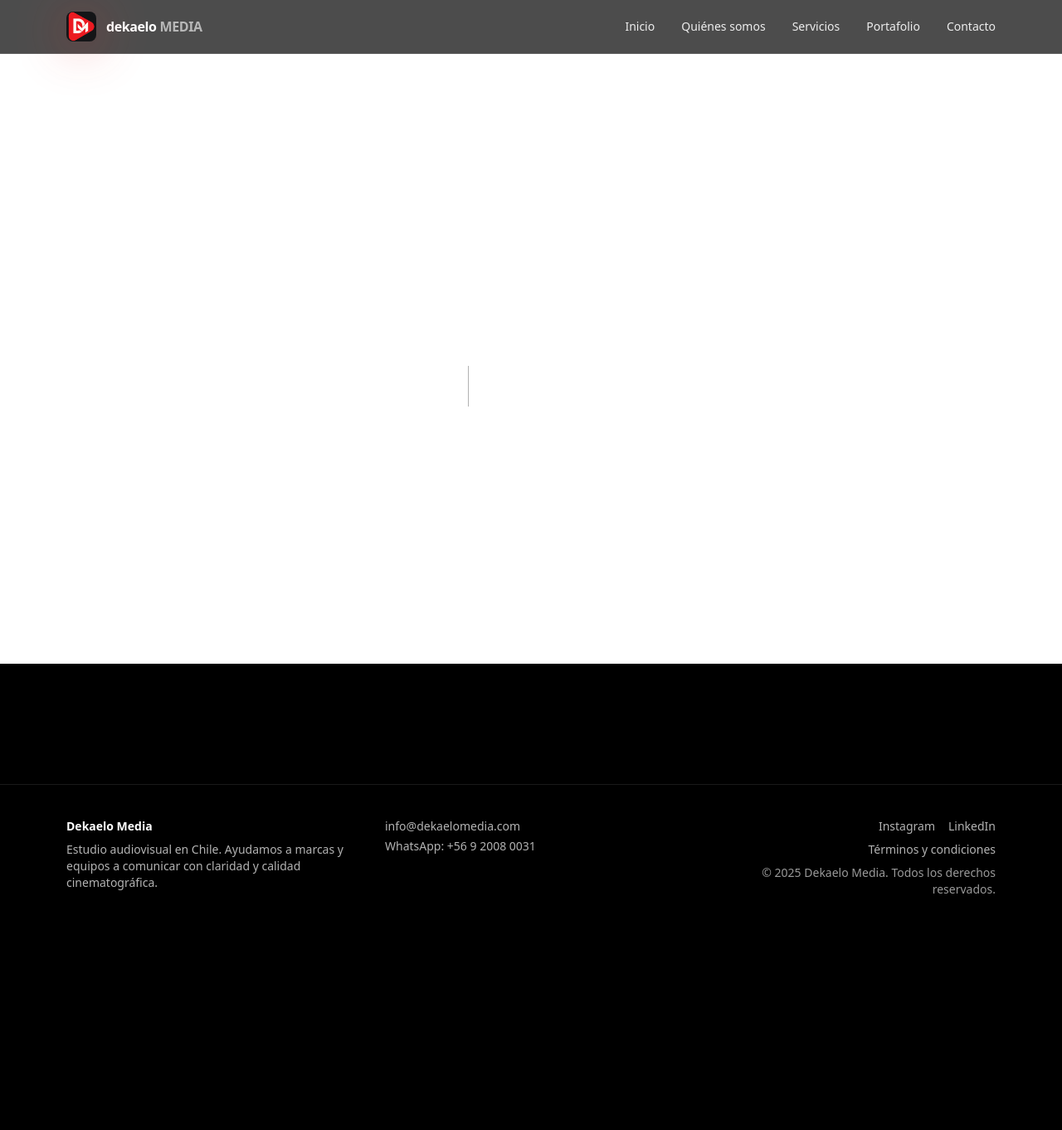
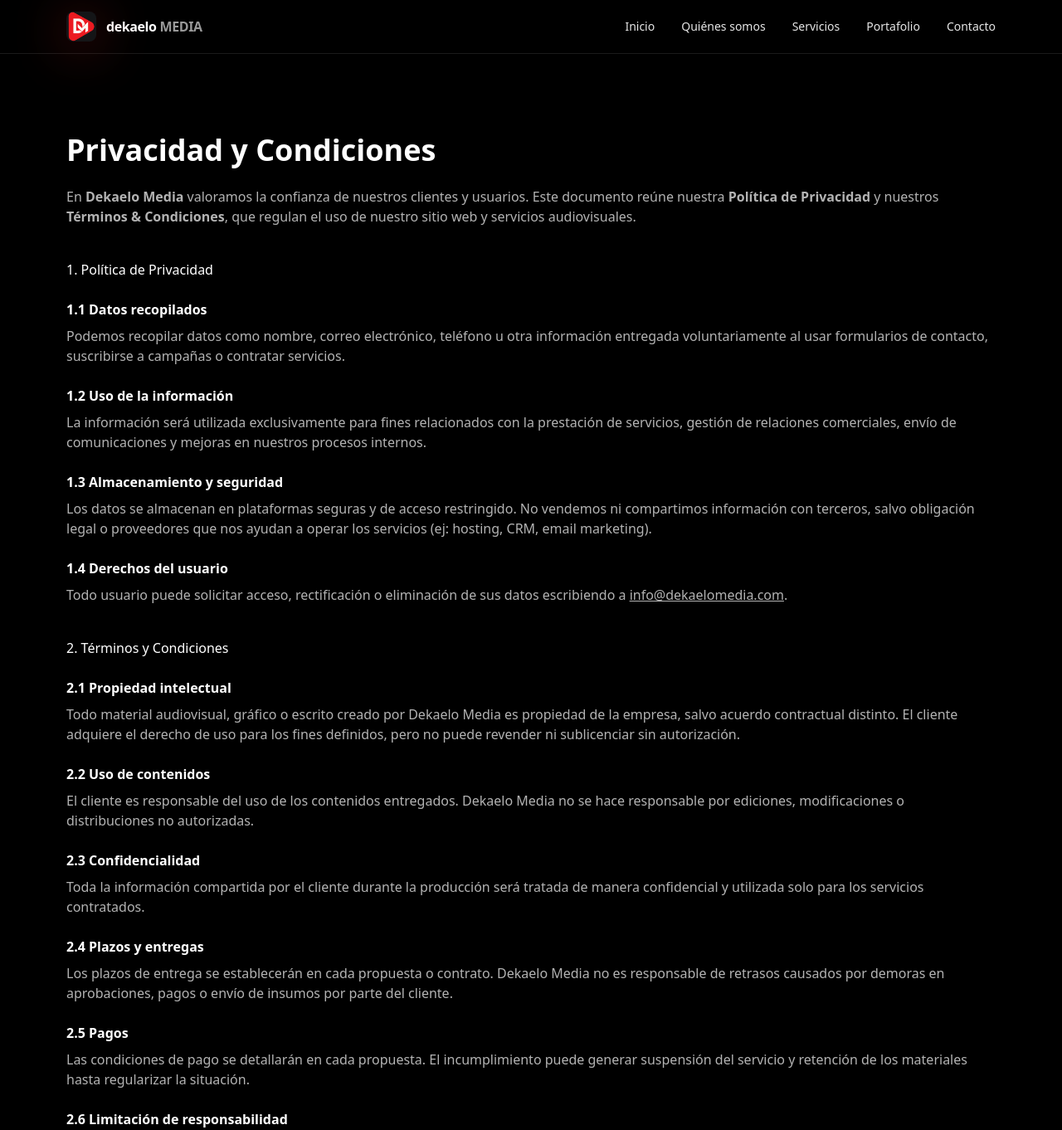
Before and after one commit to TronxGroup/Dekaelo-Media, a Next.js app: page /privacidad-condiciones in a window 1280 px wide. Before the commit this address had no page. Shown: the top 1362 px of the page at 83% size. Before the commit the page ends 1122 px from the top, so only its background shows below. Built offline with nearby package versions, Linux system fonts and the light colour scheme.

Commit message:
Create page.tsx

```diff
--- /dev/null
+++ b/app/privacidad-condiciones/page.tsx
@@ -0,0 +1,102 @@
+export const metadata = {
+  title: 'Privacidad y Condiciones | Dekaelo Media',
+  description:
+    'Política de privacidad y términos de uso de los servicios de Dekaelo Media.',
+};
+
+export default function Page() {
+  return (
+    <section className="section container max-w-4xl">
+      <h1 className="h2 mb-6">Privacidad y Condiciones</h1>
+
+      <p className="text-white/70 mb-4">
+        En <strong>Dekaelo Media</strong> valoramos la confianza de nuestros clientes y usuarios.
+        Este documento reúne nuestra <strong>Política de Privacidad</strong> y nuestros
+        <strong> Términos & Condiciones</strong>, que regulan el uso de nuestro sitio web y
+        servicios audiovisuales.
+      </p>
+
+      {/* PRIVACIDAD */}
+      <h2 className="h3 mt-10 mb-3">1. Política de Privacidad</h2>
+
+      <h3 className="font-semibold mt-6 mb-2">1.1 Datos recopilados</h3>
+      <p className="text-white/70 mb-4">
+        Podemos recopilar datos como nombre, correo electrónico, teléfono u otra información entregada
+        voluntariamente al usar formularios de contacto, suscribirse a campañas o contratar servicios.
+      </p>
+
+      <h3 className="font-semibold mt-6 mb-2">1.2 Uso de la información</h3>
+      <p className="text-white/70 mb-4">
+        La información será utilizada exclusivamente para fines relacionados con la prestación de
+        servicios, gestión de relaciones comerciales, envío de comunicaciones y mejoras en nuestros
+        procesos internos.
+      </p>
+
+      <h3 className="font-semibold mt-6 mb-2">1.3 Almacenamiento y seguridad</h3>
+      <p className="text-white/70 mb-4">
+        Los datos se almacenan en plataformas seguras y de acceso restringido. No vendemos ni
+        compartimos información con terceros, salvo obligación legal o proveedores que nos ayudan a
+        operar los servicios (ej: hosting, CRM, email marketing).
+      </p>
+
+      <h3 className="font-semibold mt-6 mb-2">1.4 Derechos del usuario</h3>
+      <p className="text-white/70 mb-4">
+        Todo usuario puede solicitar acceso, rectificación o eliminación de sus datos escribiendo a{' '}
+        <a href="mailto:info@dekaelomedia.com" className="underline">
+          info@dekaelomedia.com
+        </a>.
+      </p>
+
+      {/* CONDICIONES */}
+      <h2 className="h3 mt-10 mb-3">2. Términos y Condiciones</h2>
+
+      <h3 className="font-semibold mt-6 mb-2">2.1 Propiedad intelectual</h3>
+      <p className="text-white/70 mb-4">
+        Todo material audiovisual, gráfico o escrito creado por Dekaelo Media es propiedad de la
+        empresa, salvo acuerdo contractual distinto. El cliente adquiere el derecho de uso para los
+        fines definidos, pero no puede revender ni sublicenciar sin autorización.
+      </p>
+
+      <h3 className="font-semibold mt-6 mb-2">2.2 Uso de contenidos</h3>
+      <p className="text-white/70 mb-4">
+        El cliente es responsable del uso de los contenidos entregados. Dekaelo Media no se hace
+        responsable por ediciones, modificaciones o distribuciones no autorizadas.
+      </p>
+
+      <h3 className="font-semibold mt-6 mb-2">2.3 Confidencialidad</h3>
+      <p className="text-white/70 mb-4">
+        Toda la información compartida por el cliente durante la producción será tratada de manera
+        confidencial y utilizada solo para los servicios contratados.
+      </p>
+
+      <h3 className="font-semibold mt-6 mb-2">2.4 Plazos y entregas</h3>
+      <p className="text-white/70 mb-4">
+        Los plazos de entrega se establecerán en cada propuesta o contrato. Dekaelo Media no es
+        responsable de retrasos causados por demoras en aprobaciones, pagos o envío de insumos por
+        parte del cliente.
+      </p>
+
+      <h3 className="font-semibold mt-6 mb-2">2.5 Pagos</h3>
+      <p className="text-white/70 mb-4">
+        Las condiciones de pago se detallarán en cada propuesta. El incumplimiento puede generar
+        suspensión del servicio y retención de los materiales hasta regularizar la situación.
+      </p>
+
+      <h3 className="font-semibold mt-6 mb-2">2.6 Limitación de responsabilidad</h3>
+      <p className="text-white/70 mb-4">
+        Dekaelo Media no será responsable por daños indirectos, pérdida de beneficios o perjuicios
+        derivados del uso de los contenidos.
+      </p>
+
+      <h3 className="font-semibold mt-6 mb-2">2.7 Legislación aplicable</h3>
+      <p className="text-white/70 mb-8">
+        Estas condiciones se rigen por las leyes de la República de Chile. Cualquier disputa será
+        sometida a los tribunales competentes de Santiago.
+      </p>
+
+      <p className="text-sm text-white/60">
+        Última actualización: {new Date().getFullYear()}
+      </p>
+    </section>
+  );
+}
```
